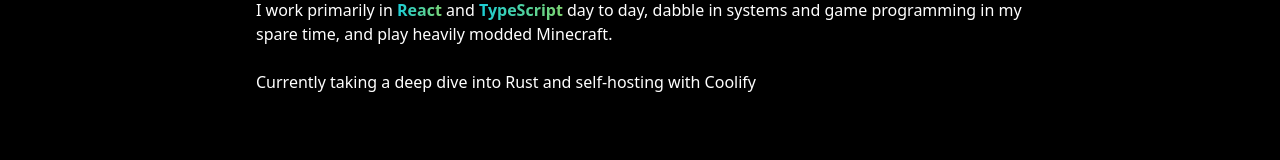
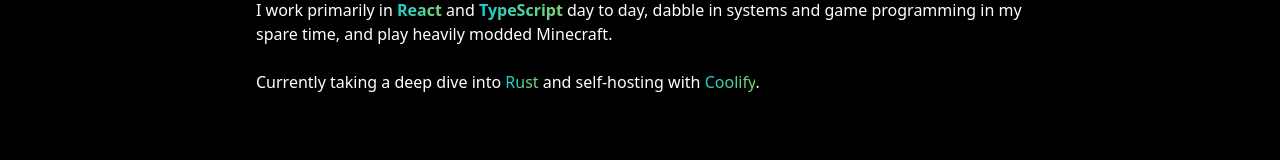
Before and after one commit to aardhyn/aardhyn, a React (Vite) app: page / in a window 1280 px wide. Shown: the part 720-880 px from the top of the page. Built offline with nearby package versions, Linux system fonts and the light colour scheme.

Commit message:
fix: consistency

```diff
--- a/src/sections/Intro.tsx
+++ b/src/sections/Intro.tsx
@@ -38,7 +38,15 @@
         play heavily modded Minecraft.
       </P>
       <P>
-        Currently taking a deep dive into Rust and self-hosting with Coolify
+        Currently taking a deep dive into{" "}
+        <G warm cool>
+          Rust
+        </G>{" "}
+        and self-hosting with{" "}
+        <G warm cool>
+          Coolify
+        </G>
+        .
       </P>
     </Section>
   );
```
